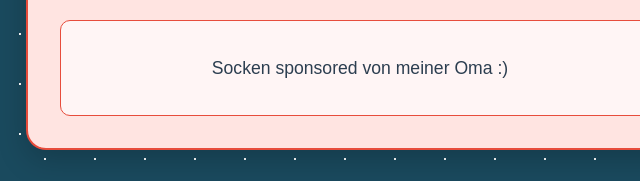
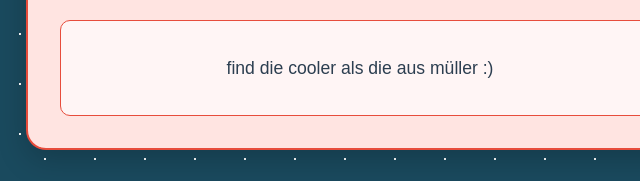
Before and after one commit to bananonono/bananonono.github.io, a plain HTML site: page day9.html in a window 1280 px wide. Shown: the part 616-797 px from the top of the page, 280-920 px from the left. Drawn offline with Linux system fonts and the light colour scheme.

Commit message:
Add files via upload

```diff
--- a/day9.html
+++ b/day9.html
@@ -201,7 +201,7 @@
             <img class="surprise-image" src="../image9.jpg" alt="Türchen 9">
         </div>
         <div class="message">
-            <p>Socken sponsored von meiner Oma :)</p>
+            <p>find die cooler als die aus müller :)</p>
         </div>
     </div>
 </body>
```
Also changed, not shown: day13.html (+1 -1 lines).
